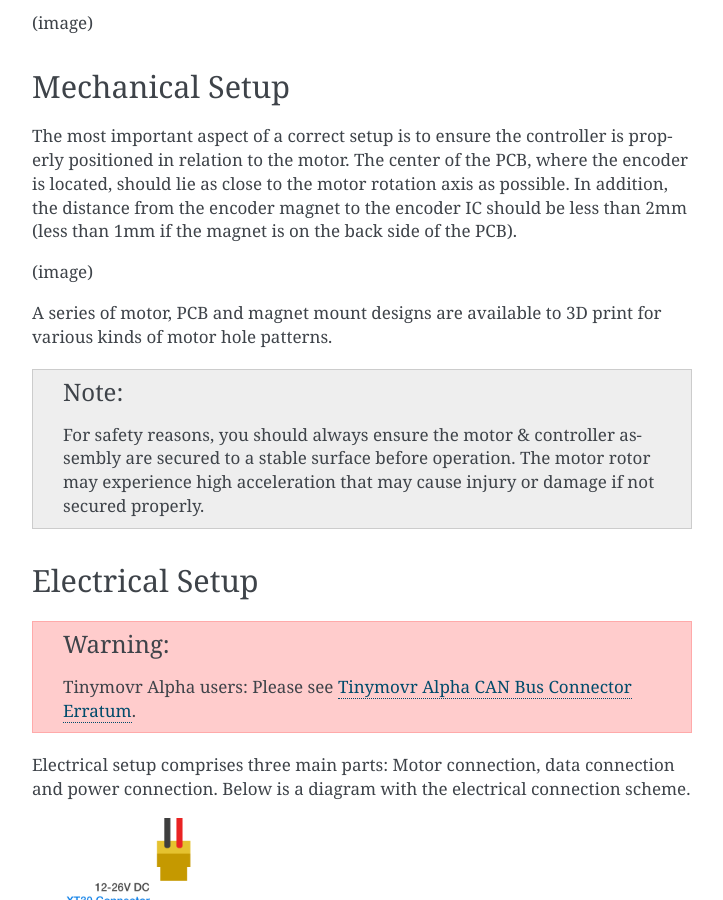
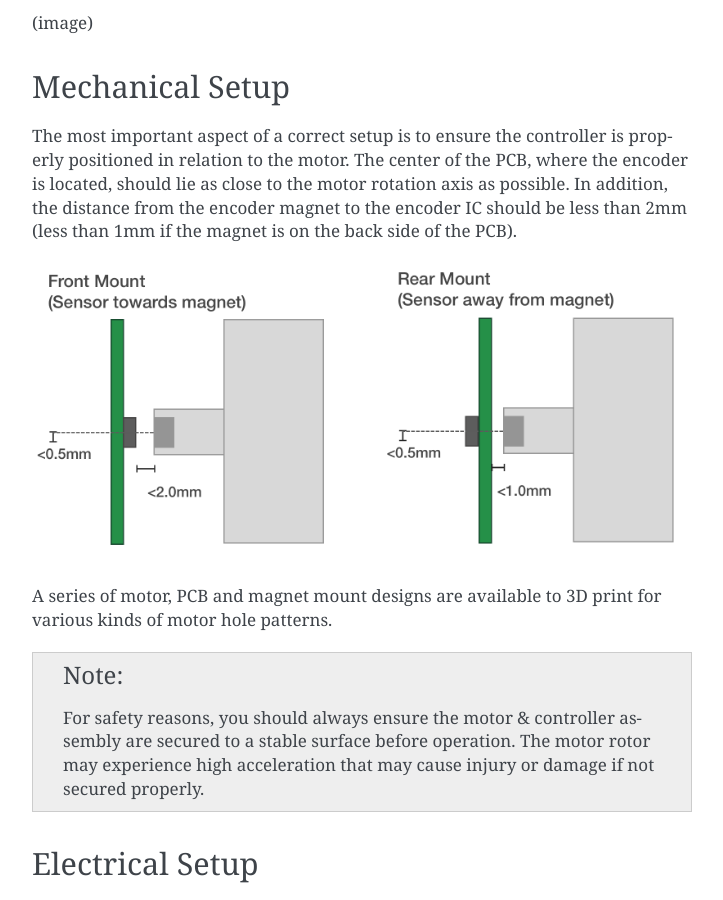
Before and after one commit to tinymovr/Tinymovr, a Sphinx documentation site: the page built from docs/hardware/guide.rst, in a window 1280 px wide and 900 px high, scrolled down 674 px. Shown: the whole window, without its empty margins (388-1111 px from the left). Built offline with Sphinx 7.4.7, drawn with Linux system fonts in a browser that asks for light colours.

Commit message:
add mounting figure

```diff
--- a/docs/hardware/guide.rst
+++ b/docs/hardware/guide.rst
@@ -31,7 +31,9 @@ Mechanical Setup
 
 The most important aspect of a correct setup is to ensure the controller is properly positioned in relation to the motor. The center of the PCB, where the encoder is located, should lie as close to the motor rotation axis as possible. In addition, the distance from the encoder magnet to the encoder IC should be less than 2mm (less than 1mm if the magnet is on the back side of the PCB).
 
-(image)
+.. image:: mount.png
+  :width: 800
+  :alt: Tinymovr and motor mechanical mounting
 
 A series of motor, PCB and magnet mount designs are available to 3D print for various kinds of motor hole patterns.
 
```
Also changed, not shown: docs/hardware/mount.png (added).
